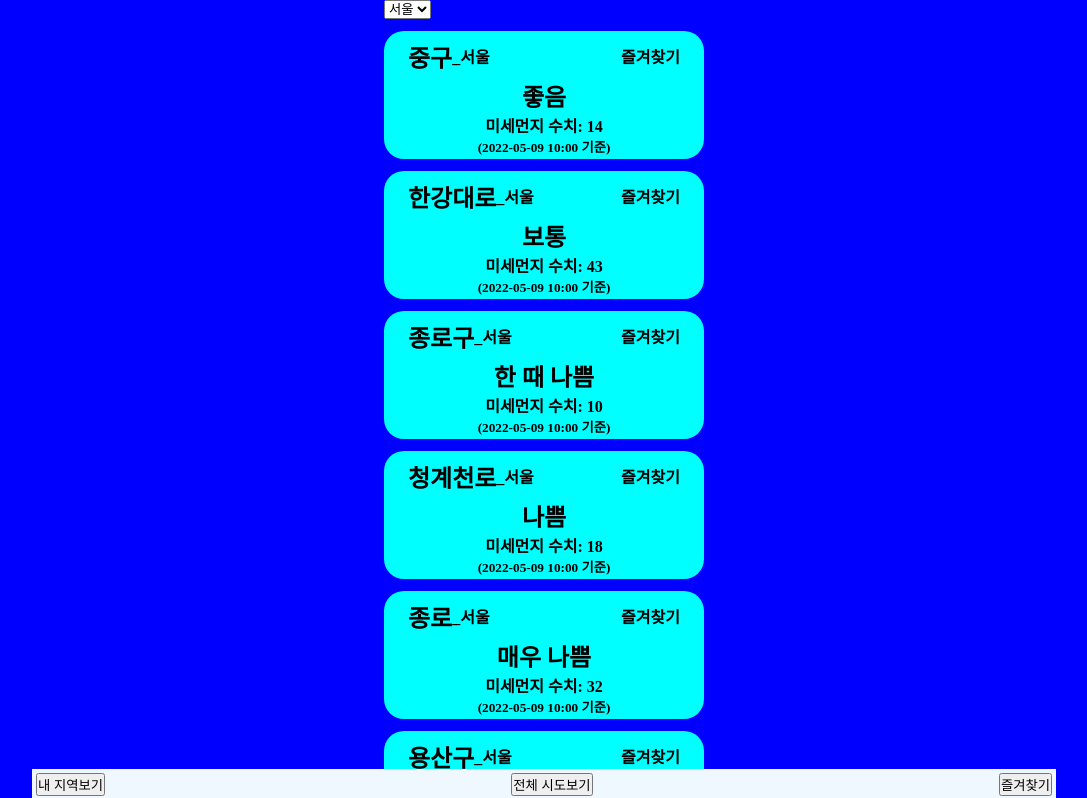
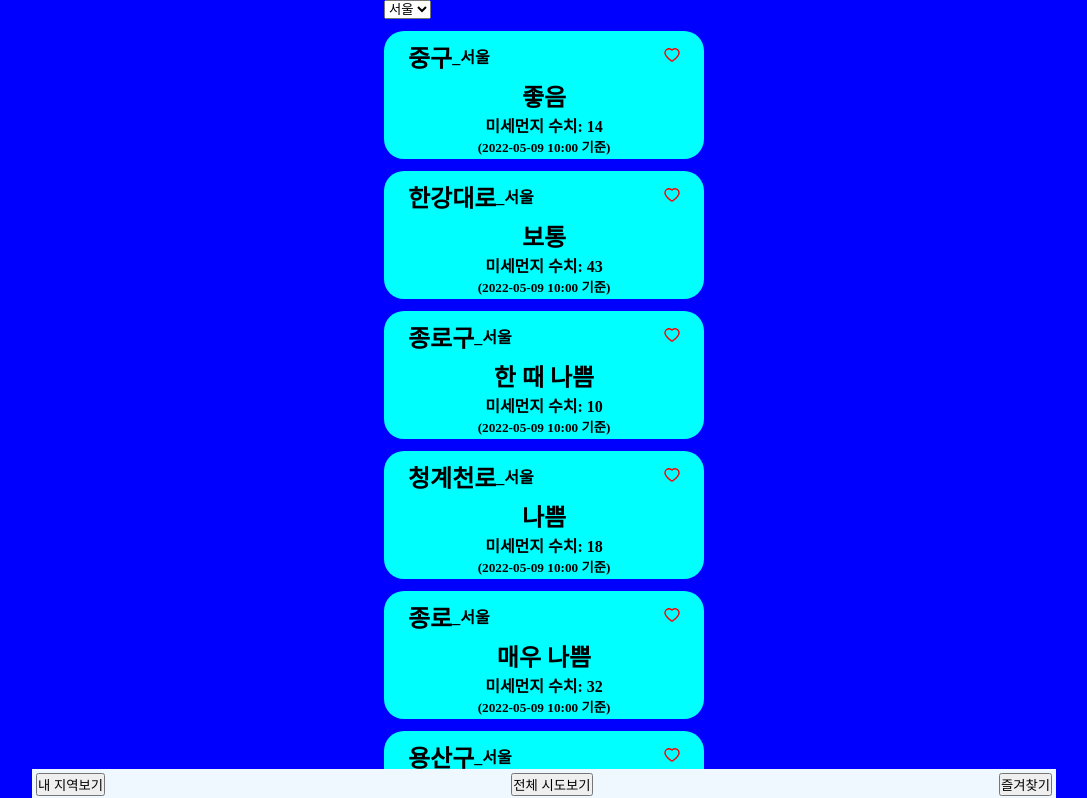
Before and after one commit to minju0809/react-AirPollutionProject, a React (Create React App) app: page / in a window 1280 px wide. Shown: the top 798 px of the page, without its empty margins (96-1183 px from the left). Built offline with nearby package versions, Linux system fonts and the light colour scheme.

Commit message:
bookmark 클릭 시 상태 변경 성공

```diff
--- a/package.json
+++ b/package.json
@@ -3,6 +3,7 @@
   "version": "0.1.0",
   "private": true,
   "dependencies": {
+    "@ant-design/icons": "^4.7.0",
     "@testing-library/jest-dom": "^5.16.5",
     "@testing-library/react": "^13.4.0",
     "@testing-library/user-event": "^13.5.0",
--- /dev/null
+++ b/src/components/Bookmark.jsx
@@ -0,0 +1,14 @@
+import { HeartOutlined, HeartFilled } from "@ant-design/icons";
+import { useState } from "react";
+
+const Bookmark = () => {
+  const [bookmarkIcon, setBookmarkIcon] = useState('false');
+
+  return (
+    <div className="icons-list" onClick={() => setBookmarkIcon(!bookmarkIcon)}>
+      {bookmarkIcon === true ? (<HeartFilled />) : (<HeartOutlined />)}
+    </div>
+  );
+};
+
+export default Bookmark;
--- a/src/components/Content.jsx
+++ b/src/components/Content.jsx
@@ -1,5 +1,7 @@
 import data2 from "../data2";
+import Bookmark from "./Bookmark";
 import Card from "./Card";
+
 
 const Content = () => {
   return (
@@ -16,7 +18,7 @@ const Content = () => {
                   <h4>_{sidoName}</h4>
                 </div>
                 <div className="content-card-bookmark">
-                  <h4>즐겨찾기</h4>
+                  <Bookmark />
                 </div>
               </div>
               <div>
--- a/src/index.css
+++ b/src/index.css
@@ -56,6 +56,10 @@ body {
   margin: 4px;
 }
 
+.icons-list {
+  color: red;
+}
+
 /* .content-top {
   width: 200px;
   display: flex;
```
Also changed, not shown: 1 other file (tests, documents, lock files or other folders).
